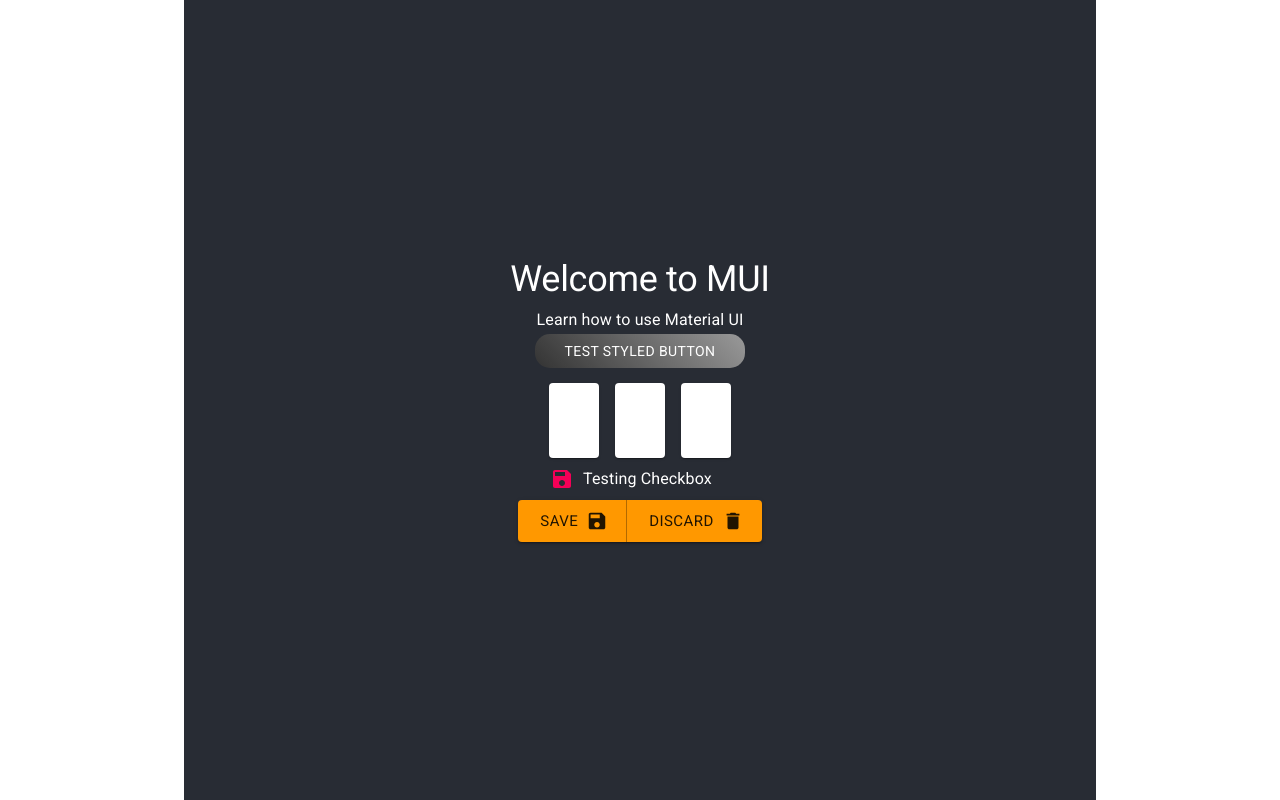
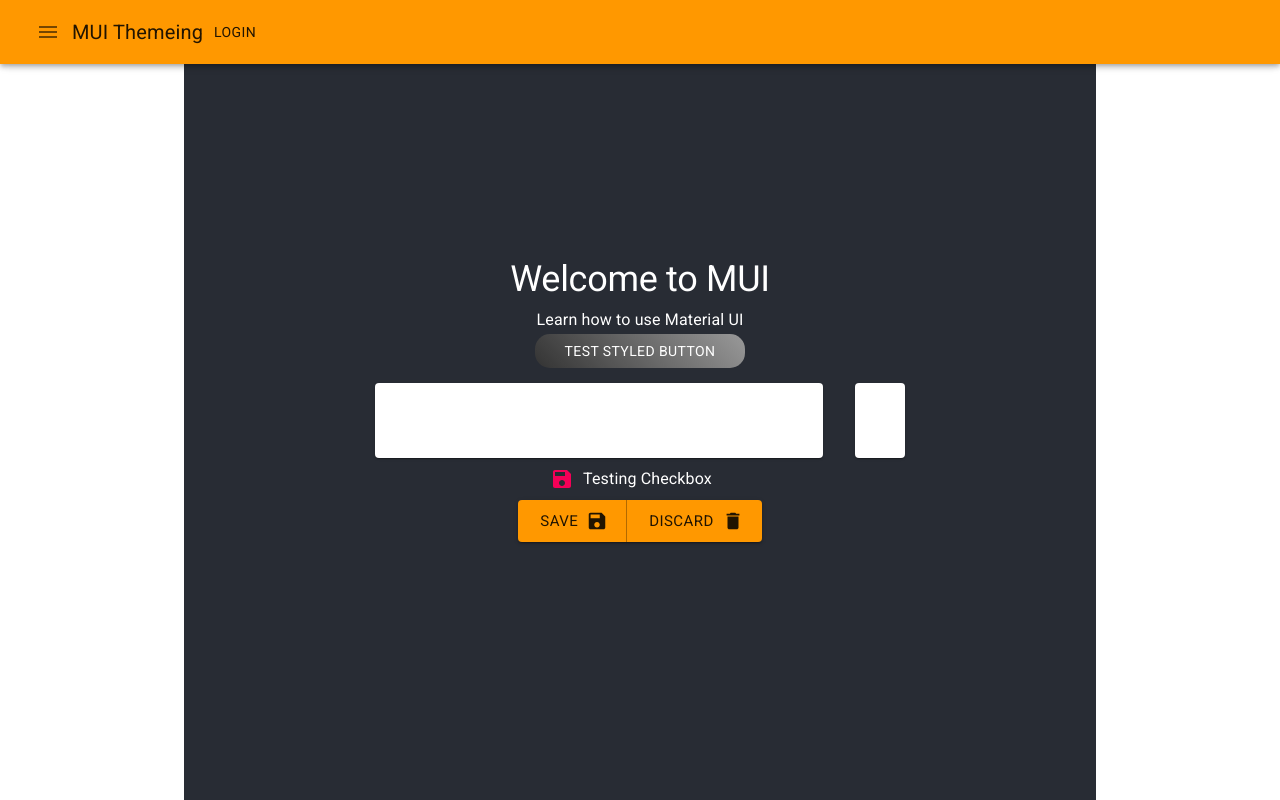
Before and after one commit to JWoltjen/material-ui-react-demo, a React (Create React App) app: page / in a window 1280 px wide. Built offline with nearby package versions, Linux system fonts and the light colour scheme.

Commit message:
Create toolbar and login

```diff
--- a/src/App.js
+++ b/src/App.js
@@ -16,6 +16,11 @@
 import Container from '@material-ui/core/Container'
 import Paper from '@material-ui/core/Paper'
 import Grid from '@material-ui/core/Grid'
+
+import AppBar from '@material-ui/core/AppBar'
+import Toolbar from '@material-ui/core/Toolbar'
+import IconButton from '@material-ui/core/IconButton'
+import MenuIcon from '@material-ui/icons/Menu'
 
 const useStyles = makeStyles({
   root: {
@@ -71,7 +76,19 @@
     <Container maxWidth='md'>
     <div className="App">
       <header className='App-header'>
-
+        <AppBar>
+          <Toolbar>
+            <IconButton>
+              <MenuIcon/>
+            </IconButton>
+            <Typography variant='h6'>
+                MUI Themeing
+            </Typography>
+            <Button>
+              Login
+            </Button>
+          </Toolbar>
+        </AppBar>
         <Typography variant='h2'>
           Welcome to MUI
         </Typography>
@@ -81,11 +98,11 @@
       <ButtonStyled/>
 
     <Grid container spacing={2} justify="center">
-      <Grid item>
-        <Paper style={{height: 75, width: 50, }}/>
+      <Grid item xs={12} sm={6}>
+        <Paper style={{height: 75, width: '100%', }}/>
       </Grid>
-      <Grid item>
-        <Paper style={{height: 75, width: 50, }}/>
+      <Grid item xl={3}>
+        <Paper style={{height: 75, width: '100%', }}/>
       </Grid>
       <Grid item>
         <Paper style={{height: 75, width: 50, }}/>
```
Also changed, not shown: 1 other file (tests, documents, lock files or other folders).
